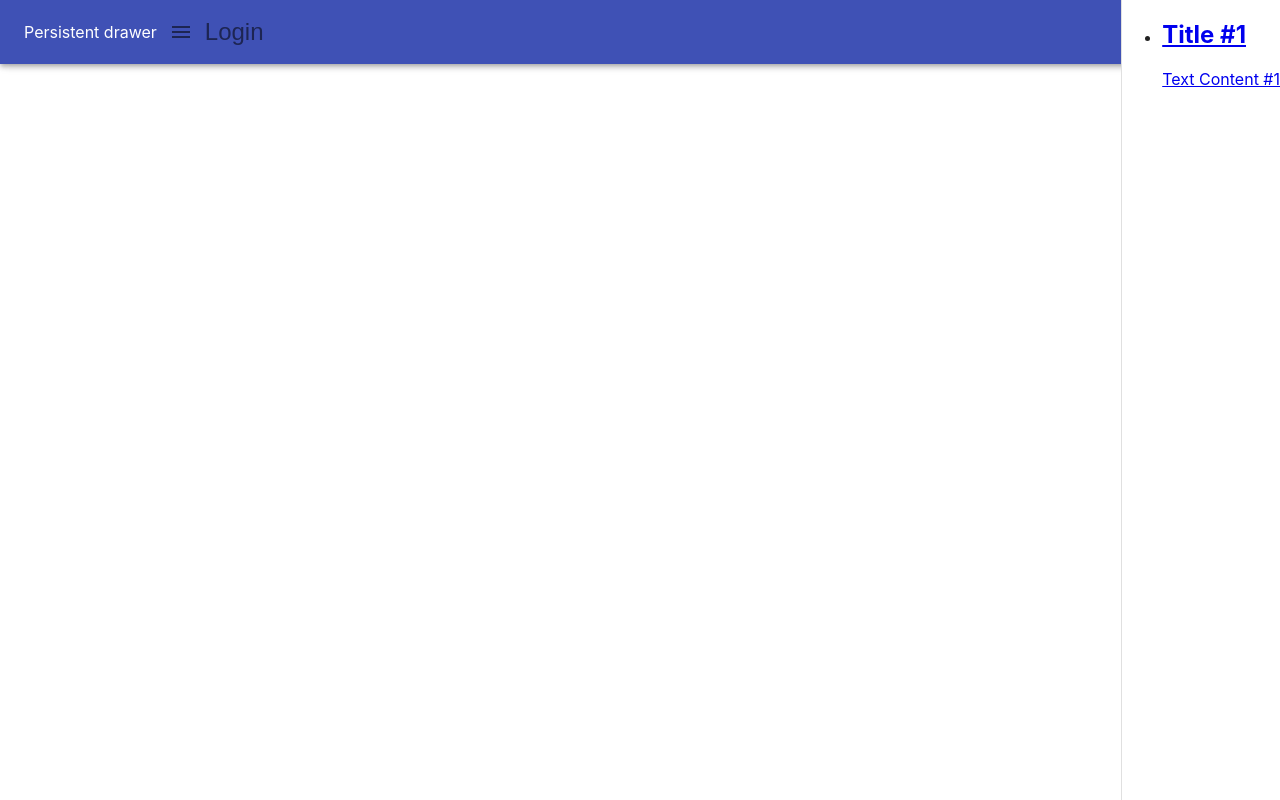
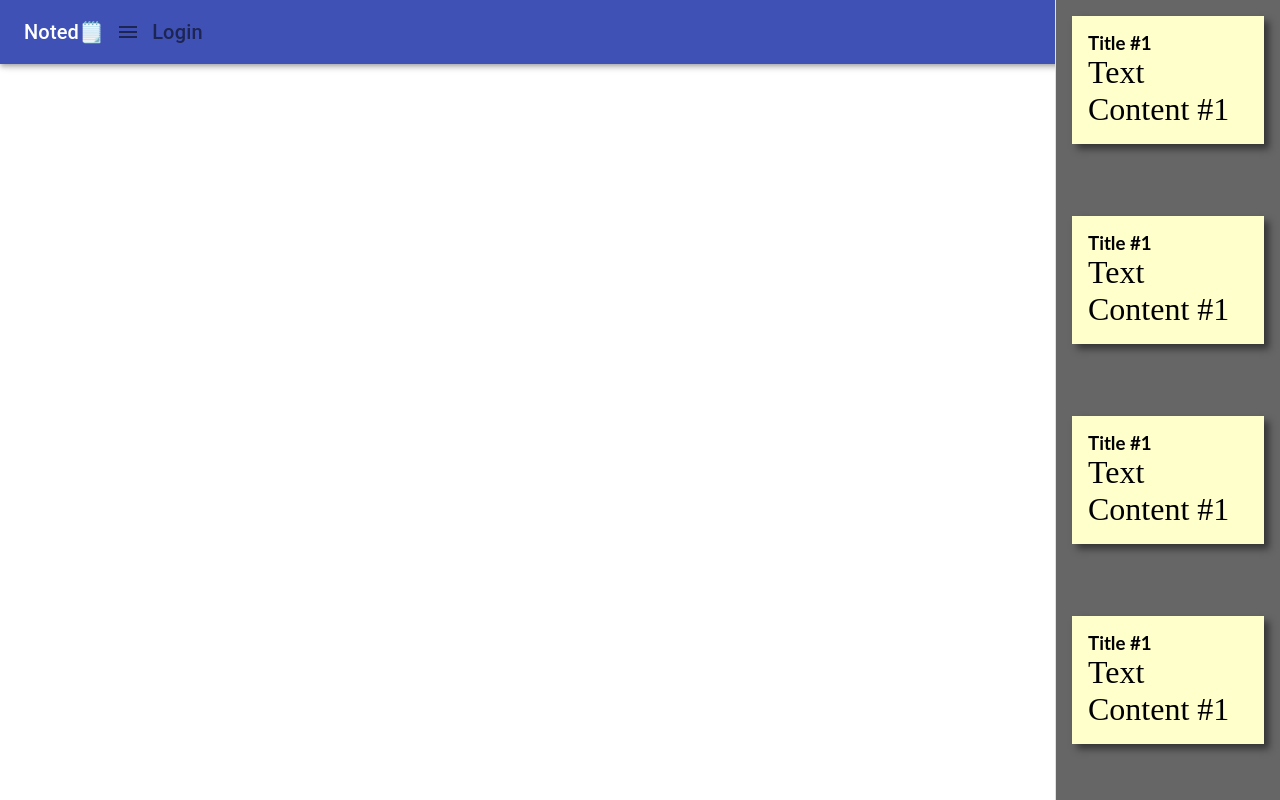
Before and after one commit to JCGuest/noted, a React (Create React App) app in the folder client/: page / in a window 1280 px wide. Both pictures are taken after a click on the button "open drawer". Built offline with nearby package versions, Linux system fonts and the light colour scheme.

Commit message:
note styles

```diff
--- a/client/src/app/Drawer.js
+++ b/client/src/app/Drawer.js
@@ -10,6 +10,7 @@ import Toolbar from '@material-ui/core/Toolbar';
 import IconButton from '@material-ui/core/IconButton';
 import MenuIcon from '@material-ui/icons/Menu';
 import Note from './Note.js';
+import Typography from '@material-ui/core/Typography';
 
 function Drawer() {
   const [{}, dispatch] = useStateValue();
@@ -98,9 +99,9 @@ function Drawer() {
     <div>
       <AppBar position='fixed'>
         <Toolbar>
-          {/* <Typography variant='h6' noWrap> */}
-          Persistent drawer
-          {/* </Typography> */}
+          <Typography variant='h6' noWrap>
+            Noted🗒️
+          </Typography>
           <IconButton
             className='icon-button'
             color='pink'
@@ -110,7 +111,11 @@ function Drawer() {
           >
             <MenuIcon className='menu-icon' />
           </IconButton>
-          <IconButton onClick={signIn}>Login</IconButton>
+          <IconButton onClick={signIn}>
+            <Typography variant='h6' noWrap>
+              Login
+            </Typography>
+          </IconButton>
         </Toolbar>
       </AppBar>
 
@@ -121,6 +126,9 @@ function Drawer() {
         className='drawer'
       >
         <Note />
+        <Note />
+        <Note />
+        <Note />
       </MUIDrawer>
     </div>
   );
--- a/client/src/app/Note.js
+++ b/client/src/app/Note.js
@@ -1,5 +1,5 @@
 import React from 'react';
-// import '../styles/note.css';
+import '../styles/note.css';
 
 function Note(props) {
   return (
@@ -7,7 +7,7 @@ function Note(props) {
       <ul className='note'>
         <li className='note'>
           <a className='note' href='#' contenteditable>
-            <h2 className='note'>Title #1</h2>
+            <h3 className='note'>Title #1</h3>
             <p className='note'>Text Content #1</p>
           </a>
         </li>
--- a/client/src/styles/note.css
+++ b/client/src/styles/note.css
@@ -1,5 +1,6 @@
-/* div.note {
-  margin: 20px auto;
+div.note {
+  /* margin: 20px auto; */
+  height: 100vh;
   font-family: 'Lato';
   background: #666;
   color: #fff;
@@ -32,11 +33,11 @@ ul li a.note {
   color: #000;
   background: #ffc;
   display: block;
-  height: 10em;
+  height: 10m;
   width: 10em;
   padding: 1em;
   box-shadow: 5px 5px 7px rgba(33, 33, 33, 0.7);
-  transform: rotate(-6deg);
+  /* transform: rotate(-6deg); */
   transition: transform 0.15s linear;
 }
 
@@ -68,4 +69,4 @@ ul li a:focus {
 
 ul li {
   margin: 1em;
-} */
+}
```
